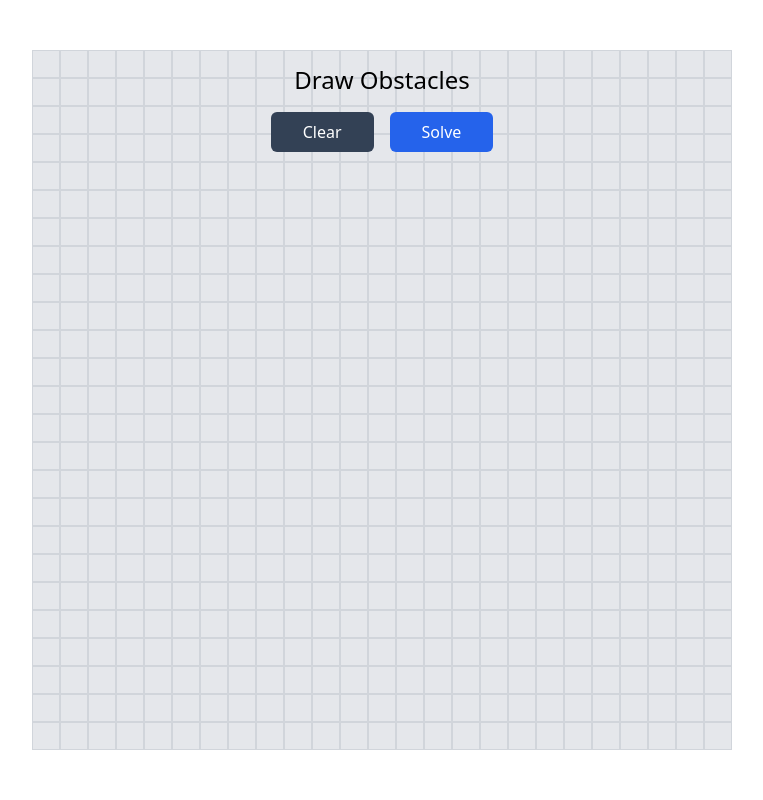
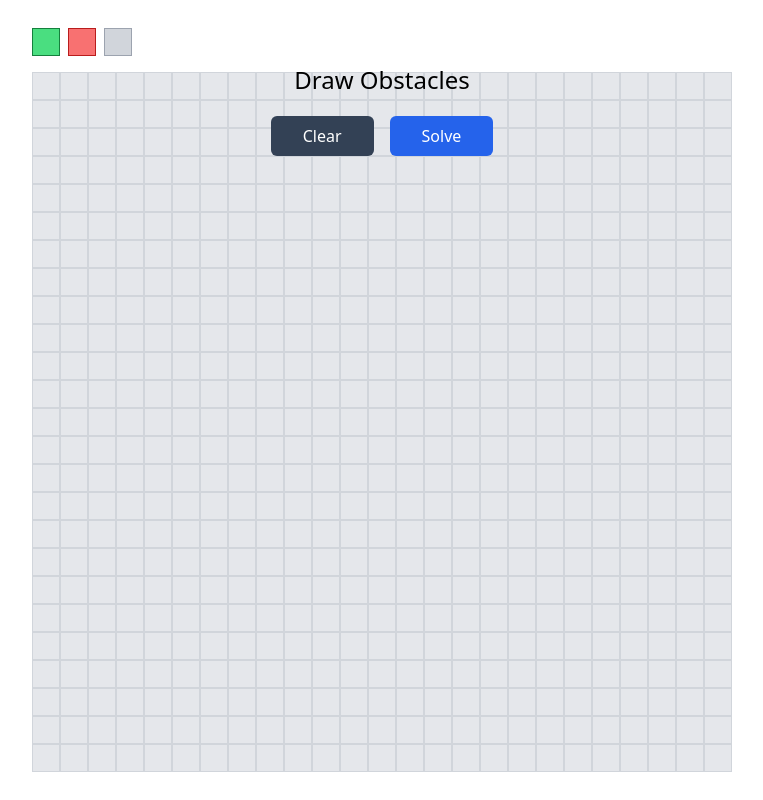
Before and after one commit to aidenappl/astar-visualizer, a Next.js app: page /interactive in a window 1280 px wide. Shown: the whole page, without its empty margins (258-1021 px from the left). Built offline with nearby package versions, Linux system fonts and the light colour scheme.

Commit message:
added setting the start and end point

```diff
--- a/pages/interactive.tsx
+++ b/pages/interactive.tsx
@@ -1,9 +1,18 @@
 import { useEffect, useState } from "react";
 import Button from "../components/Button";
 import Layout from "../components/Layout";
+import { Node } from "../types/node.type";
 
 const InteractivePage = () => {
+	// Node State
 	const [nodes, setNodes] = useState<any[]>([]);
+
+	// Mouse Event Handler
+	const [clickState, setClickState] = useState<string | null>(null);
+
+	// Storing Start & Endpoint
+	const [startPoint, setStartPoint] = useState<Node | null>(null);
+	const [endPoint, setEndPoint] = useState<Node | null>(null);
 
 	const handleMouseMove = (event: any) => {
 		let node = event.target.id;
@@ -17,6 +26,28 @@ const InteractivePage = () => {
 			}
 		}
 	};
+
+	const setMasterPoint = (node: Node, pointType: string) => {
+		if (pointType == "startpoint" && startPoint == null) {
+			setStartPoint(node);
+			setNodes((prevState) => {
+				let newState = [...prevState];
+				newState[node.id].type = "startpoint";
+				return newState;
+			});
+		} else if (pointType == "endpoint" && endPoint == null) {
+			setEndPoint(node);
+			setNodes((prevState) => {
+				let newState = [...prevState];
+				newState[node.id].type = "endpoint";
+				return newState;
+			});
+		}
+	};
+
+	useEffect(() => {
+		console.log(clickState);
+	}, [clickState]);
 
 	useEffect(() => {
 		setNodes(generateNodes(700, 700));
@@ -62,11 +93,14 @@ const InteractivePage = () => {
 	return (
 		<Layout className="">
 			<div className="relative z-10 flex flex-col items-center py-16">
-				<h1 className="mb-4 text-2xl">Draw Obstacles</h1>
+				<h1 className="mb-5 text-2xl">Draw Obstacles</h1>
 				<div className="flex gap-4">
 					<Button
-						className="bg-slate-700"
+						className="!bg-slate-700"
 						onClick={() => {
+							setClickState(null);
+							setStartPoint(null);
+							setEndPoint(null);
 							setNodes(generateNodes(700, 700));
 						}}
 						value="Clear"
@@ -80,24 +114,59 @@ const InteractivePage = () => {
 				</div>
 			</div>
 			<div className="absolute top-0 flex items-center justify-center w-full h-screen z-1">
-				<div id="interactivezone" className="flex flex-wrap w-[700px]">
+				<div className="flex flex-col gap-4">
+					<div className="flex gap-2">
+						<div
+							onClick={() => {
+								setClickState("startpoint");
+							}}
+							className="w-[28px] h-[28px] bg-green-400 border border-green-700 hover:bg-green-500"
+						/>
+						<div
+							onClick={() => {
+								setClickState("endpoint");
+							}}
+							className="w-[28px] h-[28px] bg-red-400 border border-red-700 hover:bg-red-500"
+						/>
+						<div
+							onClick={() => {
+								setClickState(null);
+							}}
+							className="w-[28px] h-[28px] bg-gray-300 border border-gray-400 hover:bg-gray-800"
+						/>
+					</div>
+					<div
+						id="interactivezone"
+						className="flex flex-wrap w-[700px] "
+					>
 						{nodes.map((node, i) => {
 							return (
 								<div
 									key={i}
 									onClick={() => {
+										if (clickState == "startpoint") {
+											setMasterPoint(node, "startpoint");
+										} else if (clickState == "endpoint") {
+											setMasterPoint(node, "endpoint");
+										} else {
 											selectedNode(node.id);
+										}
 									}}
 									id={`node_${node.id}`}
 									className={
 										"w-[28px] h-[28px] bg-gray-200 border border-gray-300 hover:bg-gray-800 " +
 										(node.type === "selected"
-										? "bg-gray-500"
+											? "bg-gray-500" // Selected
+											: node.type === "startpoint"
+											? "bg-green-500" // Start
+											: node.type === "endpoint"
+											? "bg-red-500" // End
 											: "")
 									}
-							></div>
+								/>
 							);
 						})}
+					</div>
 				</div>
 			</div>
 		</Layout>
```
Lines whose indentation alone changed are shown as unchanged.
